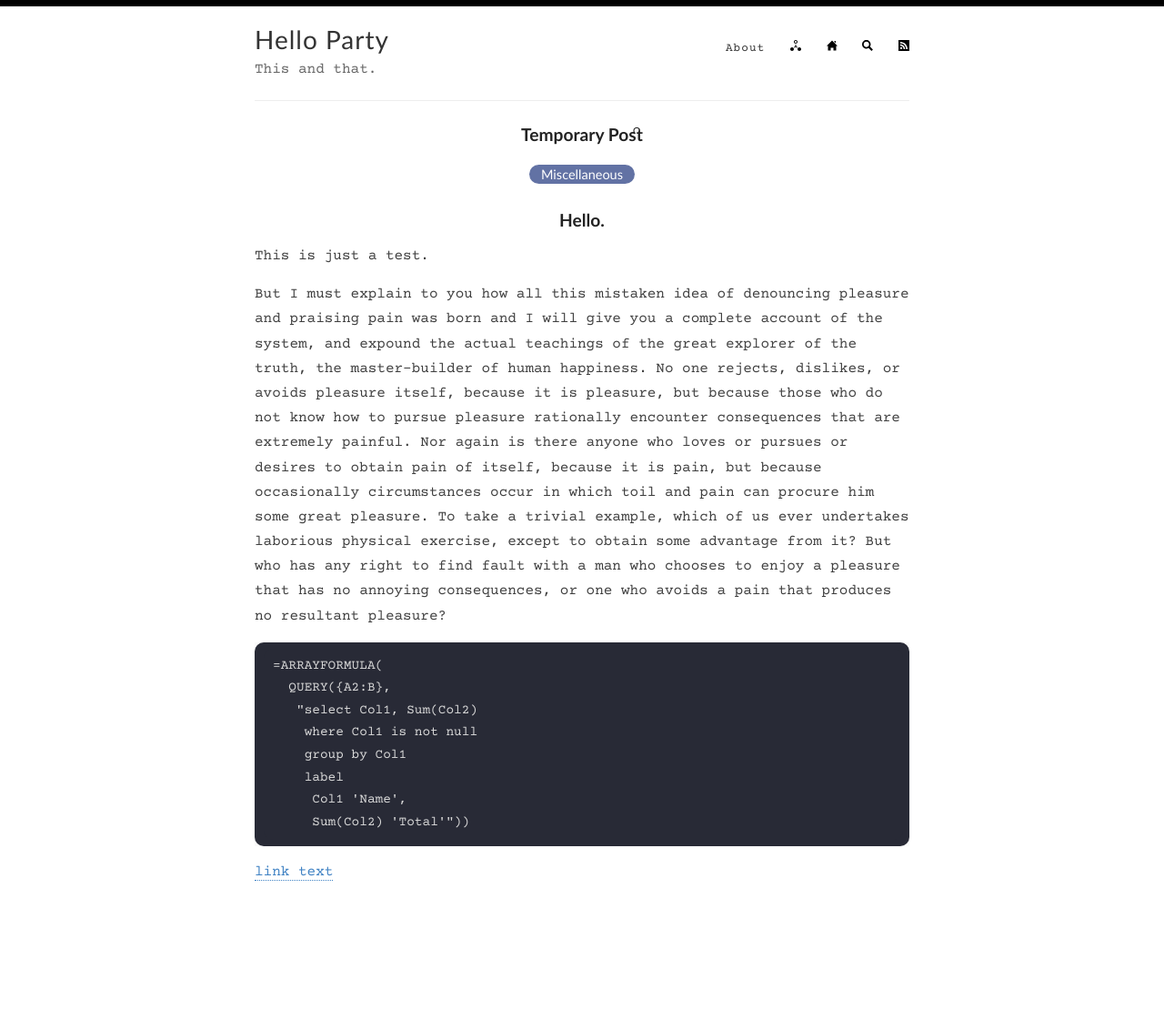
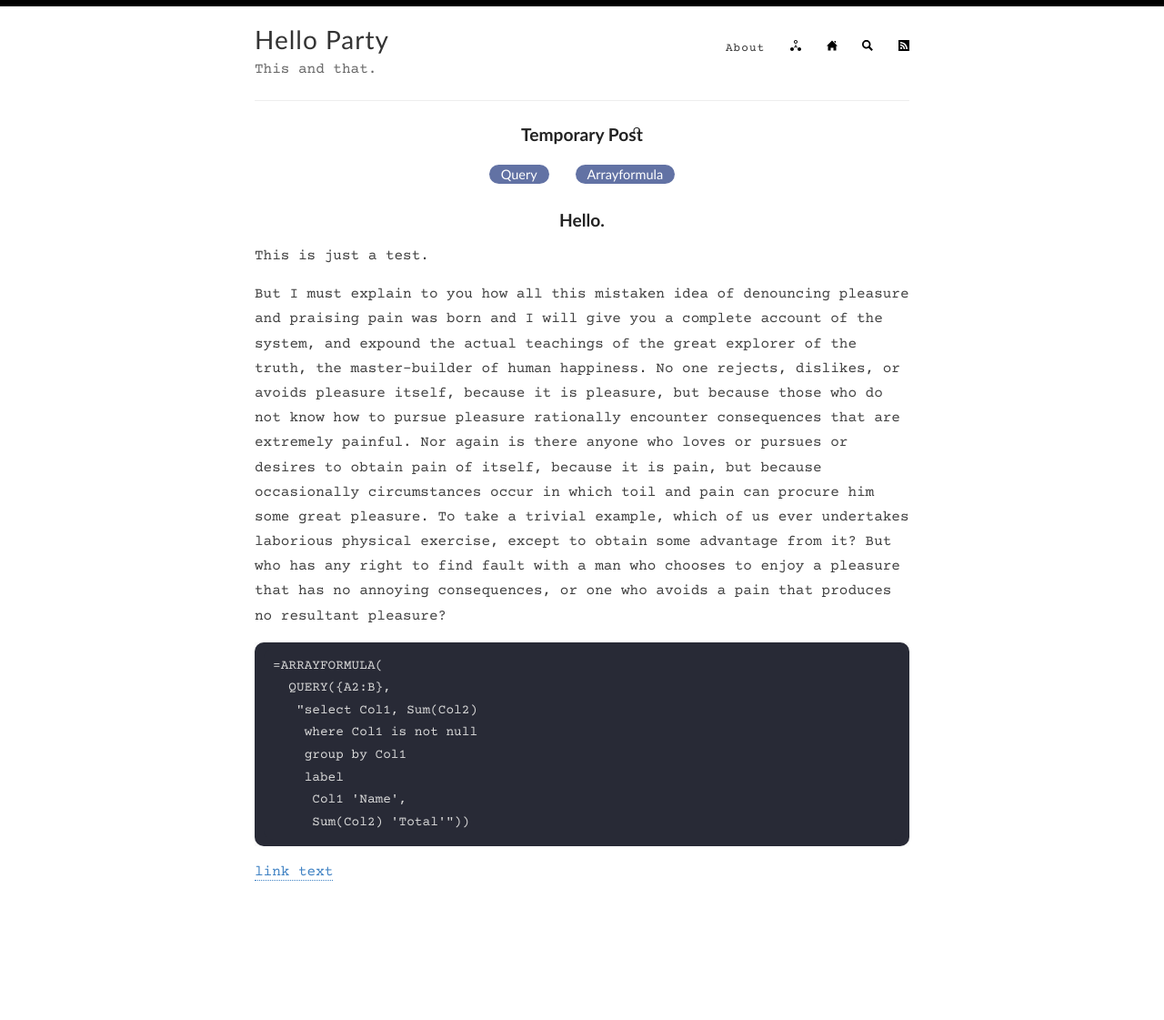
Before and after one commit to hello-party/hello-party-old.github.io, a Jekyll site: the page built from _posts/2021-02-04-hello.md, in a window 1280 px wide. Shown: the whole page at 91% size. Built offline with Jekyll 4.4.1, drawn with Linux system fonts in a browser that asks for light colours.

Commit message:
Update 2021-02-04-hello.md

```diff
--- a/_posts/2021-02-04-hello.md
+++ b/_posts/2021-02-04-hello.md
@@ -1,7 +1,7 @@
 ---
 layout: post
 title: Temporary Post
-categories: [Miscellaneous]
+categories: [Query, Arrayformula]
 ---
 
 # Hello.
```
